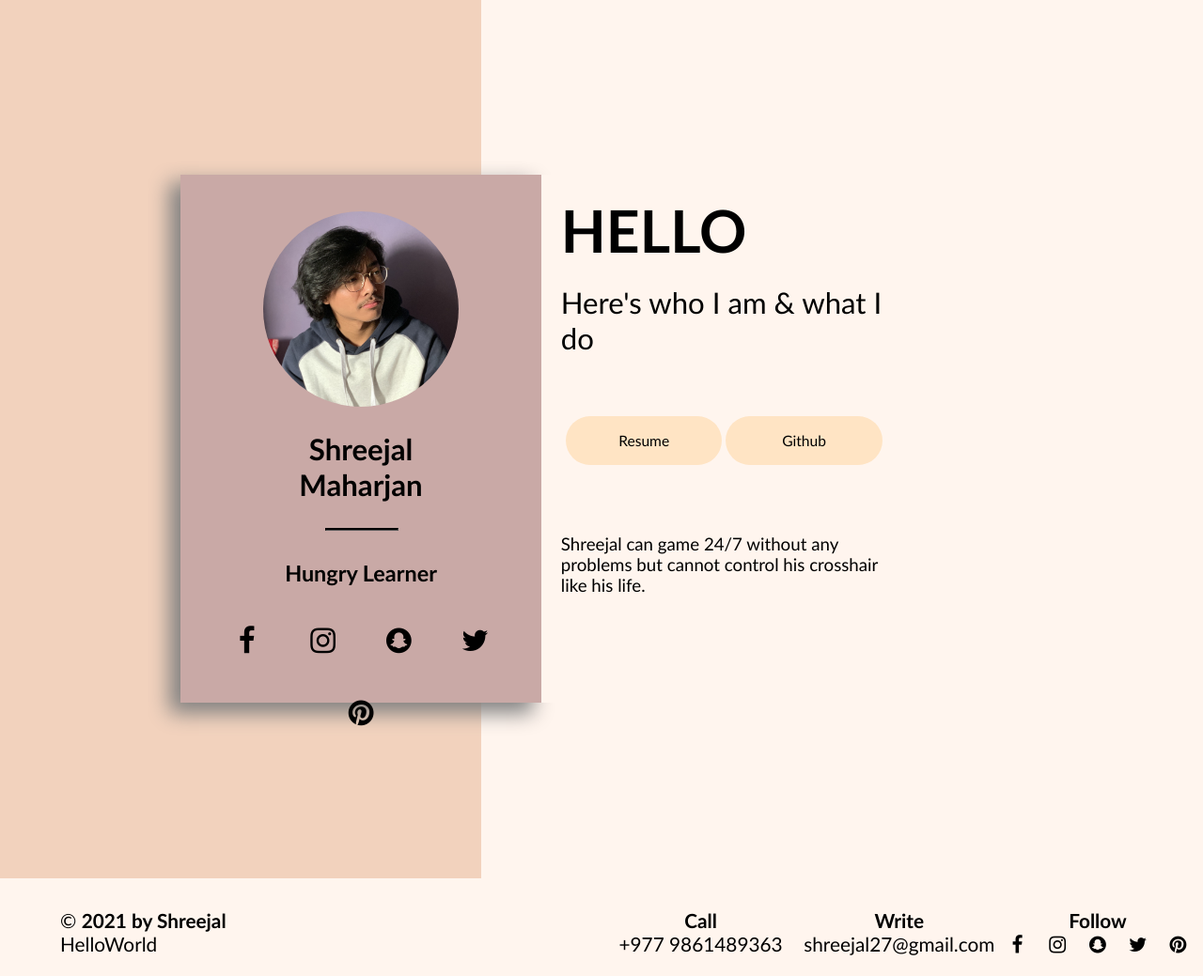
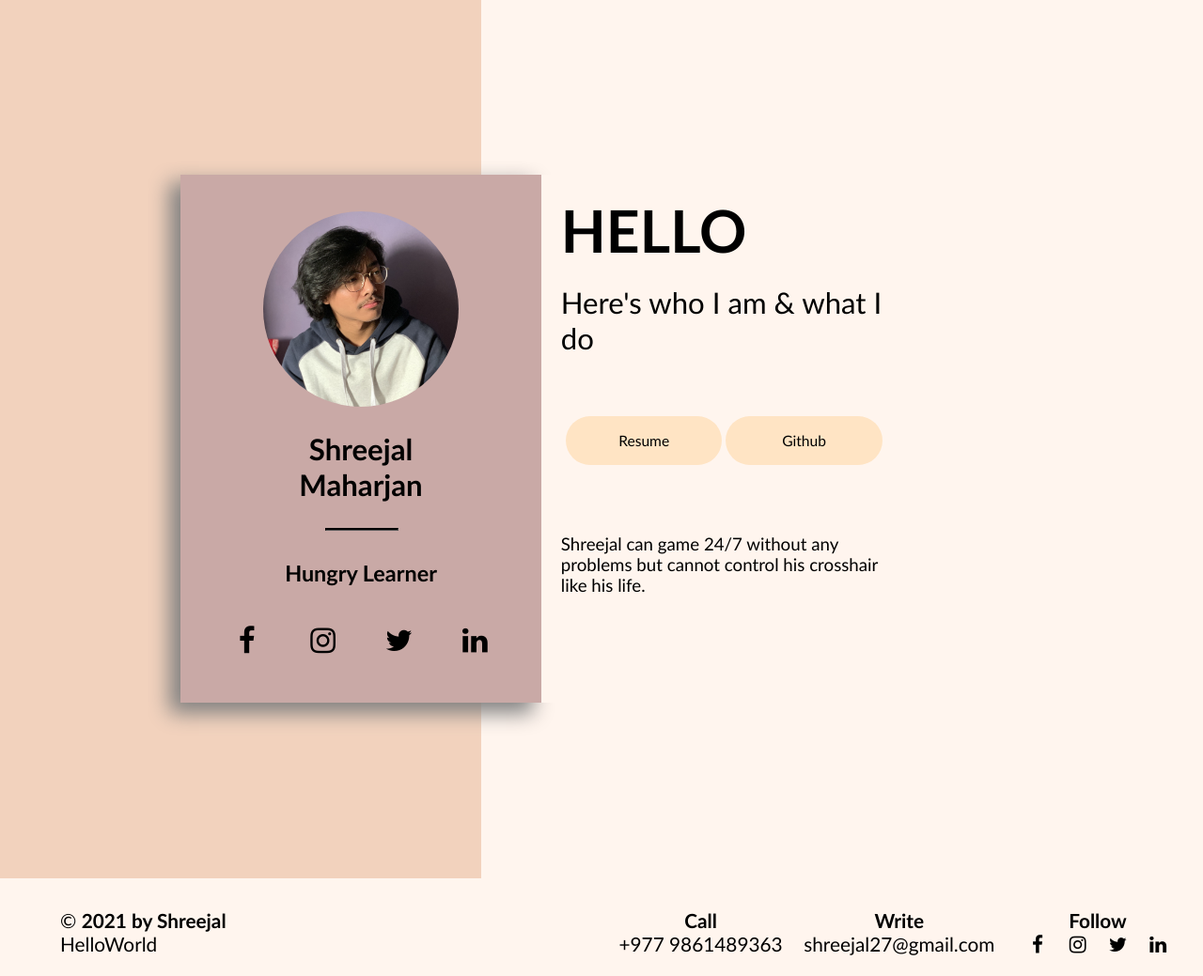
Before and after one commit to shreejal27/my_portfolio, a PHP site: page / in a window 1280 px wide. Shown: the part 105-1144 px from the top of the page at 94% size. Run offline with PHP 8.4, Linux system fonts and the light colour scheme.

Commit message:
added social media links

```diff
--- a/footer.php
+++ b/footer.php
@@ -20,9 +20,8 @@
                 <strong><p>Follow </strong>    <br>
                         <a href="https://www.facebook.com/shreejalchowder/" target="_blank" class="fa fa-facebook"></a>
                         <a href="https://www.instagram.com/shreejal27/" target="_blank" class="fa fa-instagram"></a>
-                        <a href="#" target="_blank" class="fa fa-snapchat"></a>
-                        <a href="#" target="_blank" class="fa fa-twitter"></a>
-                        <a href="#" target="_blank" class="fa fa-pinterest"></a>
+                        <a href="https://twitter.com/shreejal27" target="_blank" class="fa fa-2x fa-twitter"></a>
+                        <a href="https://www.linkedin.com/in/shreejal27/" target="_blank" class="fa fa-2x fa-linkedin"></a>
                     </p>
                 </div>
             </div>
--- a/index.php
+++ b/index.php
@@ -48,9 +48,8 @@
                     <a href="https://www.facebook.com/shreejalchowder/" target="_blank"
                         class="fa fa-2x fa-facebook"></a>
                     <a href="https://www.instagram.com/shreejal27/" target="_blank" class="fa fa-2x fa-instagram"></a>
-                    <a href="#" target="_blank" class="fa fa-2x fa-snapchat"></a>
-                    <a href="#" target="_blank" class="fa fa-2x fa-twitter"></a>
-                    <a href="#" target="_blank" class="fa fa-2x fa-pinterest"></a>
+                    <a href="https://twitter.com/shreejal27" target="_blank" class="fa fa-2x fa-twitter"></a>
+                    <a href="https://www.linkedin.com/in/shreejal27/" target="_blank" class="fa fa-2x fa-linkedin"></a>
                 </div>
             </div>
             <div class="mainboxcol2">
```
